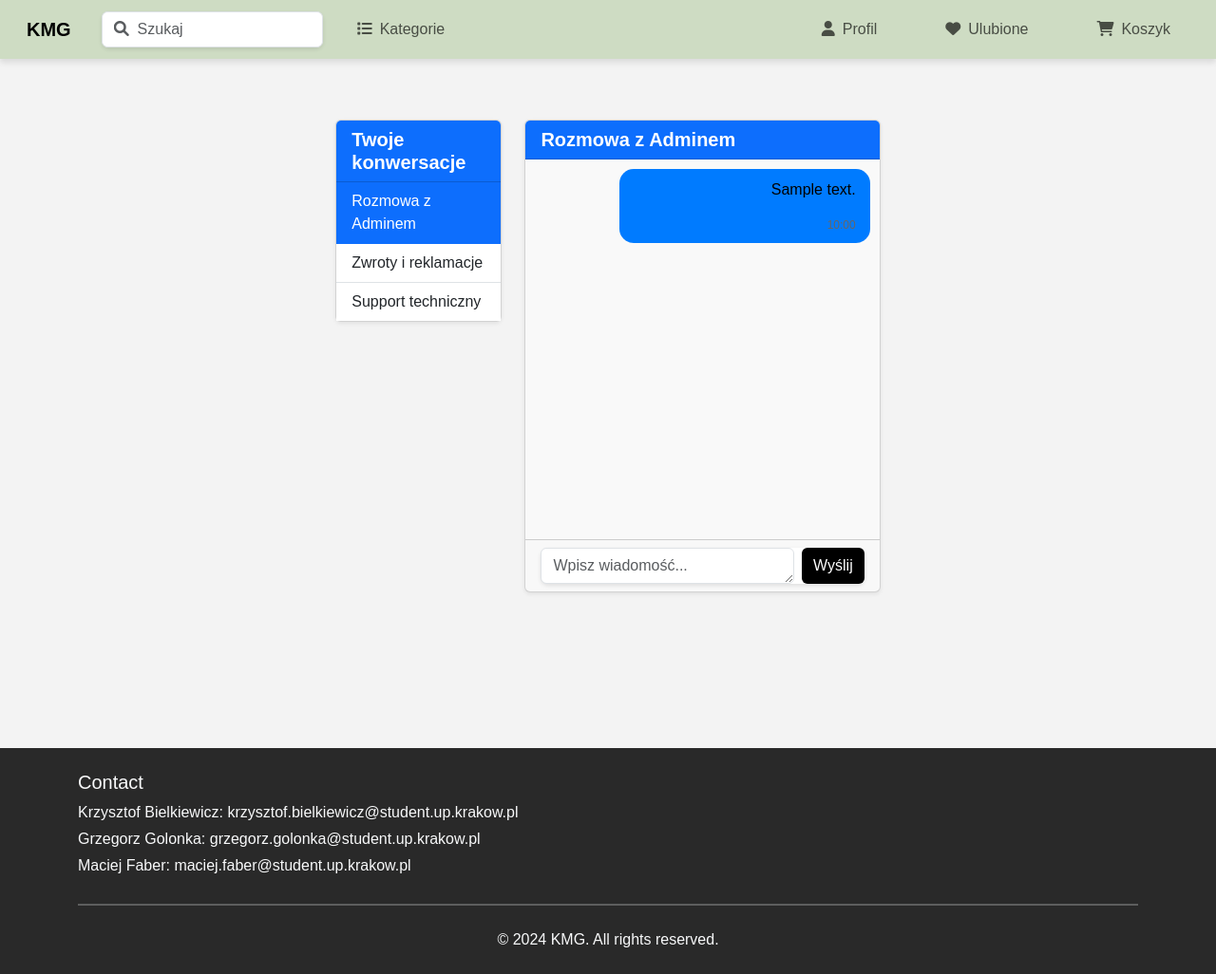
After one commit to kr1s6/EngineerProject, a Django app: page /messages/ in a window 1280 px wide. The commit adds this page. Shown: the whole page at 95% size. Run offline with Django 5.2, Linux system fonts and the light colour scheme; a user stored in the database is signed in; tables that the repository leaves empty hold one stand-in row (values such as "Sample post"); lists and menus that the app fills with data are empty; some libraries are stand-ins or nearby versions.

Commit message:
replace sending email after status change with messages

```diff
--- /dev/null
+++ b/webStore/static/css/messages.css
@@ -0,0 +1,43 @@
+.conversation-list .list-group-item {
+    cursor: pointer;
+    transition: background-color 0.3s ease;
+}
+
+.conversation-list .list-group-item:hover {
+    background-color: #f0f0f0;
+}
+
+.chat-messages {
+    height: 400px;
+    overflow-y: auto;
+    background-color: #f9f9f9;
+    padding: 10px;
+    border-radius: 0;
+}
+
+.message {
+    margin-bottom: 15px;
+    max-width: 75%;
+    padding: 10px 15px;
+    border-radius: 15px;
+}
+
+.message-sent {
+    background-color: #007bff;
+    color: white;
+    align-self: flex-end;
+    margin-left: auto;
+    text-align: right;
+}
+
+.message-received {
+    background-color: #f0f0f0;
+    align-self: flex-start;
+}
+
+.timestamp {
+    display: block;
+    font-size: 12px;
+    color: #666;
+    margin-top: 5px;
+}
--- /dev/null
+++ b/webStore/static/js/handle_messages.js
@@ -0,0 +1,109 @@
+$(document).ready(function () {
+    let currentChatId = 1; // Aktualna konwersacja
+    let lastMessageId = 0; // ID ostatniej wiadomości
+
+    // Obsługa zmiany konwersacji
+    $(".list-group-item").click(function () {
+        $(".list-group-item").removeClass("active");
+        $(this).addClass("active");
+
+        currentChatId = $(this).data("chat-id");
+        $("#chat-title").text($(this).text());
+        loadMessages(currentChatId);
+    });
+
+    // Funkcja do ładowania wiadomości
+    function loadMessages(chatId) {
+        $.ajax({
+            url: `/messages/${chatId}/`,
+            method: "GET",
+            success: function (data) {
+                $("#chat-messages").empty();
+                data.messages.forEach(function (message) {
+                    const messageHtml = `
+                        <div class="message ${message.sender === "user" ? "message-sent" : "message-received"}">
+                            <p>${message.content}</p>
+                            <span class="timestamp">${message.timestamp}</span>
+                        </div>
+                    `;
+                    $("#chat-messages").append(messageHtml);
+                    lastMessageId = message.id; // Aktualizuj ostatnie ID
+                });
+            },
+            error: function () {
+                alert("Nie udało się załadować wiadomości.");
+            },
+        });
+    }
+
+    // Funkcja do sprawdzania nowych wiadomości
+    function fetchNewMessages() {
+        $.ajax({
+            url: `/messages/${currentChatId}/fetch-new/`,
+            method: "GET",
+            data: { last_message_id: lastMessageId },
+            success: function (data) {
+                if (data.new_messages && data.new_messages.length > 0) {
+                    const chatMessages = $("#chat-messages");
+                    data.new_messages.forEach(function (message) {
+                        const messageHtml = `
+                            <div class="message ${message.sender === "user" ? "message-sent" : "message-received"}">
+                                <p>${message.content}</p>
+                                <span class="timestamp">${message.timestamp}</span>
+                            </div>
+                        `;
+                        chatMessages.append(messageHtml);
+                        lastMessageId = message.id; // Aktualizuj ostatnie ID
+                    });
+
+                    // Automatyczne przewinięcie do dołu
+                    chatMessages.scrollTop(chatMessages[0].scrollHeight);
+                }
+            },
+            error: function () {
+                console.error("Błąd przy sprawdzaniu nowych wiadomości.");
+            },
+        });
+        $("#loading-indicator").show();
+        $.ajax({
+            url: `/messages/${chatId}/`,
+            method: "GET",
+            success: function (data) {
+                $("#loading-indicator").hide();
+                // Aktualizacja wiadomości...
+            },
+            error: function () {
+                $("#loading-indicator").hide();
+                alert("Nie udało się załadować wiadomości.");
+            },
+        });
+    }
+
+    // Cykliczne sprawdzanie nowych wiadomości co 5 sekund
+    setInterval(fetchNewMessages, 5000);
+
+    // Obsługa wysyłania wiadomości
+    $("#message-form").submit(function (e) {
+        e.preventDefault();
+        const content = $("#message-input").val().trim();
+        if (!content) return;
+
+        $.ajax({
+            url: `/messages/send/`,
+            method: "POST",
+            data: {
+                chat_id: currentChatId,
+                content: content,
+                csrfmiddlewaretoken: $("input[name=csrfmiddlewaretoken]").val(),
+            },
+            success: function () {
+                $("#message-input").val("");
+                fetchNewMessages(); // Sprawdź nowe wiadomości natychmiast po wysłaniu
+            },
+            error: function () {
+                alert("Nie udało się wysłać wiadomości.");
+            },
+        });
+    });
+
+});
--- a/webStore/templates/base.html
+++ b/webStore/templates/base.html
@@ -24,6 +24,7 @@
     <link rel="stylesheet" href="{% static 'css/sort_filter.css' %}"/>
     <link rel="stylesheet" href="{% static 'css/product_detail.css' %}"/>
     <link rel="stylesheet" href="{% static 'css/cart_order/address_selection.css' %}"/>
+    <link rel="stylesheet" href="{% static 'css/messages.css' %}"/>
     <script src="{% static 'js/manage_cart.js' %}"></script>
     <script src="{% static 'js/liked_script.js' %}"></script>
     {% block add_script %}
--- a/webStore/templates/header.html
+++ b/webStore/templates/header.html
@@ -32,6 +32,11 @@
                            aria-expanded="false" title="Profile/Logout"><i class="fas fa-user"></i></a>
                         <ul class="dropdown-menu dropdown-menu-end" id="profile-dropdown"
                             aria-labelledby="superUserDropdown">
+                            <li>
+                                <a class="dropdown-item text-center" href="{% url 'messages_list' %}">
+                                    <i class="bi bi-chat-dots"></i> Wiadomości
+                                </a>
+                            </li>
                             <li>
                                 <a class="dropdown-item text-center" href="{% url 'order_list' %}">Szczegóły zamówienia</a>
                             </li>
--- /dev/null
+++ b/webStore/templates/messages/messages_list.html
@@ -0,0 +1,63 @@
+{% extends 'base.html' %}
+
+{% block title %}Twoje Wiadomości - KMG{% endblock %}
+
+{% block add_script %}
+    <script src="https://ajax.googleapis.com/ajax/libs/jquery/3.5.1/jquery.min.js"></script>
+    <script src="../../static/js/handle_messages.js"></script>
+{% endblock %}
+
+{% block content %}
+    <section class="h-100">
+        <div class="container h-100 py-5">
+            <div class="row">
+                <!-- Lista konwersacji -->
+                <div class="col-md-4">
+                    <div class="card shadow-sm">
+                        <div class="card-header bg-primary text-white">
+                            <h5 class="fw-bold mb-0">Twoje konwersacje</h5>
+                        </div>
+                        <div class="card-body conversation-list p-0">
+                            <ul class="list-group list-group-flush">
+                                <li class="list-group-item active" data-chat-id="1">Rozmowa z Adminem</li>
+                                <li class="list-group-item" data-chat-id="2">Zwroty i reklamacje</li>
+                                <li class="list-group-item" data-chat-id="3">Support techniczny</li>
+                            </ul>
+                        </div>
+                    </div>
+                </div>
+
+                <!-- Obszar wiadomości -->
+                <div class="col-md-8">
+                    <div class="card shadow-sm">
+                        <div class="card-header bg-primary text-white">
+                            <h5 class="fw-bold mb-0" id="chat-title">Rozmowa z Adminem</h5>
+                        </div>
+                        <div class="card-body chat-messages" id="chat-messages">
+                            <div id="loading-indicator" style="display: none; text-align: center;">
+                                <span class="spinner-border text-primary" role="status"></span>
+                            </div>
+                            {% for message in messages %}
+                                <div class="message {% if message.sender == user %}message-sent{% else %}message-received{% endif %}">
+                                    <p>{{ message.content }}</p>
+                                    <span class="timestamp">{{ message.timestamp|date:"H:i" }}</span>
+                                </div>
+                            {% empty %}
+                                <p class="text-muted">Brak wiadomości w tej konwersacji.</p>
+                            {% endfor %}
+                        </div>
+
+                        <!-- Wysyłanie wiadomości -->
+                        <div class="card-footer">
+                            <form class="d-flex" id="message-form">
+                                <textarea class="form-control me-2" id="message-input" placeholder="Wpisz wiadomość..." rows="1"></textarea>
+                                <button type="submit" class="btn btn-primary">Wyślij</button>
+                            </form>
+                        </div>
+                    </div>
+                </div>
+            </div>
+        </div>
+    </section>
+    <script src="../../static/js/handle_messages.js"></script>
+{% endblock %}
--- a/webStore/urls.py
+++ b/webStore/urls.py
@@ -21,6 +21,9 @@ urlpatterns = [
     path('order-status/<int:order_id>/', views.get_order_status, name='order_status'),
     path('rate/<int:product_id>/', rate_product, name='rate_product'),
     path('rate/<int:product_id>/<int:rating_id>/', rate_product, name='edit_rate'),
+    path('messages/', views.messages_list, name='messages_list'),
+    path('messages/send/', views.send_message, name='send_message'),
+    path('messages/<int:chat_id>/fetch-new/', views.fetch_new_messages, name='fetch_new_messages'),
     path('product-like/<int:product_id>/', views.product_like, name="product_like"),
     path('favorites/', views.FavoritesListView.as_view(), name='favorites'),
     path('product/<int:pk>/', views.ProductDetailView.as_view(), name='product_detail'),
--- a/webStore/views.py
+++ b/webStore/views.py
@@ -39,7 +39,8 @@ from .models import (User,
                      CartItem,
                      Reaction,
                      Rate,
-                     RecommendedProducts)
+                     RecommendedProducts,
+                     Message)
 
 
 class CategoriesMixin(ContextMixin):
@@ -506,21 +507,58 @@ def send_order_confirmation_email(order):
         html_message=html_message,
     )
 
+@login_required
+def messages_list(request):
+    """Pobierz wszystkie wiadomości użytkownika."""
+    user = request.user
 
-def send_status_update_email(order):
-    subject = f"Aktualizacja statusu zamówienia #{order.id}"
-    context = {
-        'user': order.user,
-        'order': order,
-        'status_display': dict(Order.STATUS_CHOICES).get(order.status, order.status),
-    }
-    html_message = render_to_string('email/order_status_update.html', context)
-    plain_message = strip_tags(html_message)
-    from_email = 'your_email@example.com'
-    recipient_list = [order.user.email]
+    # Pobierz wszystkie wiadomości, w których użytkownik jest odbiorcą lub nadawcą
+    messages = Message.objects.filter(recipient=user).order_by('-timestamp')
 
-    send_mail(subject, plain_message, from_email, recipient_list, html_message=html_message)
+    return render(request, 'messages/messages_list.html', {
+        'messages': messages,
+    })
 
+@login_required
+def send_message(request):
+    """Obsługa wysyłania wiadomości."""
+    if request.method == 'POST':
+        recipient_id = request.POST.get('recipient_id')
+        content = request.POST.get('content')
+
+        recipient = get_object_or_404(User, id=recipient_id)
+
+        Message.objects.create(
+            sender=request.user,
+            recipient=recipient,
+            content=content.strip()
+        )
+
+        return JsonResponse({'message': 'Wiadomość wysłana!'})
+    return JsonResponse({'error': 'Nieprawidłowa metoda'}, status=400)
+
+@login_required
+def fetch_new_messages(request, chat_id):
+    """Zwróć nowe wiadomości dla aktualnej konwersacji."""
+    user = request.user
+    last_message_id = int(request.GET.get('last_message_id', 0))
+
+    # Filtruj wiadomości dla aktualnej konwersacji i o ID większym niż ostatnia wiadomość
+    new_messages = Message.objects.filter(
+        recipient=user,
+        id__gt=last_message_id
+    ).order_by('timestamp')
+
+    messages_data = [
+        {
+            'id': message.id,
+            'content': message.content,
+            'timestamp': message.timestamp.strftime('%H:%M'),
+            'sender': message.sender.username if message.sender else 'System'
+        }
+        for message in new_messages
+    ]
+    return JsonResponse({'new_messages': messages_data})
 
 class HeaderContextMixin:
     def get_context_data(self, **kwargs):
```
Also changed, not shown: webStore/admin.py (+7 -1 lines), webStore/models.py (+17 -9 lines), webStore/signals.py (+16 -4 lines).
